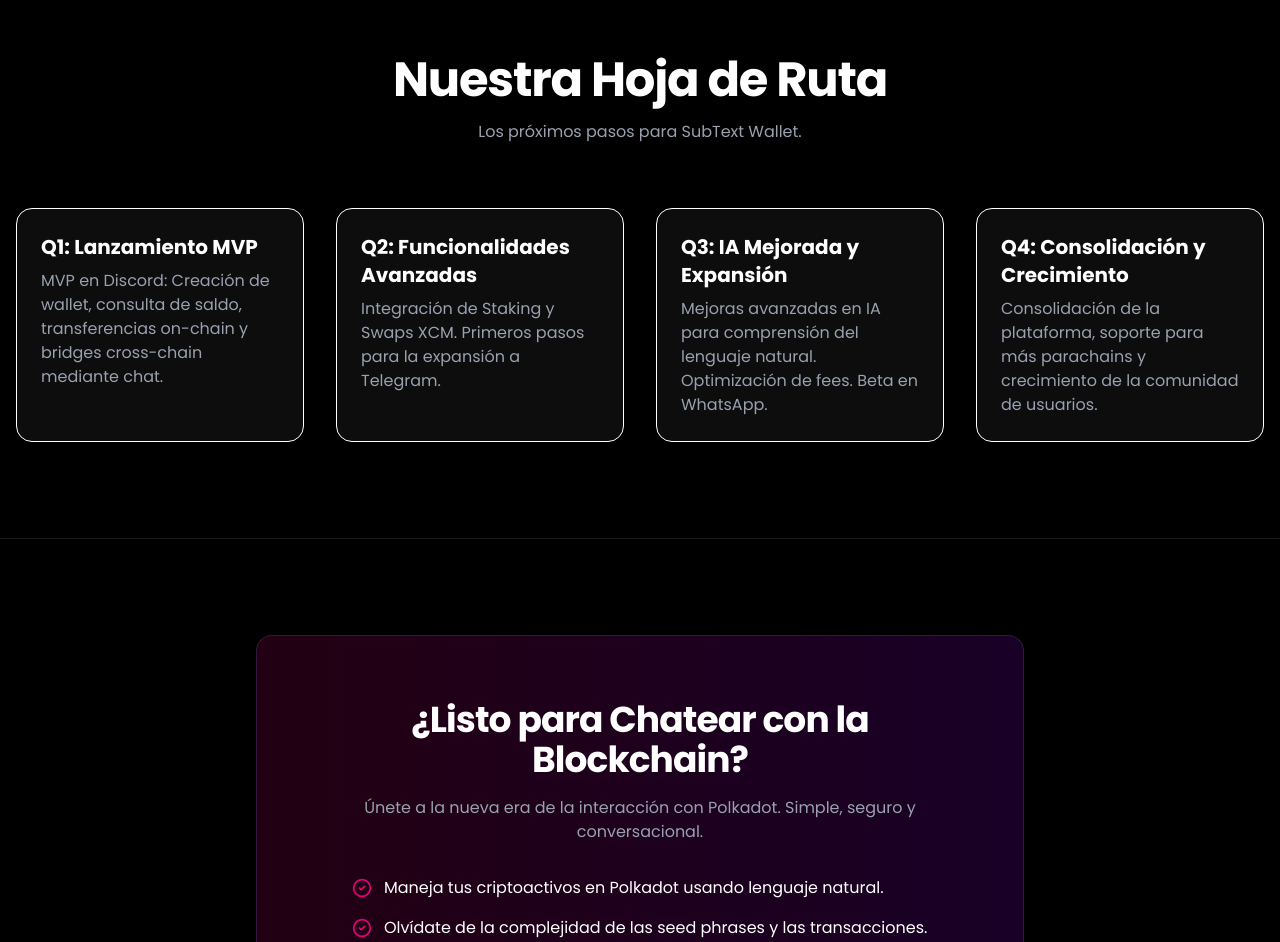
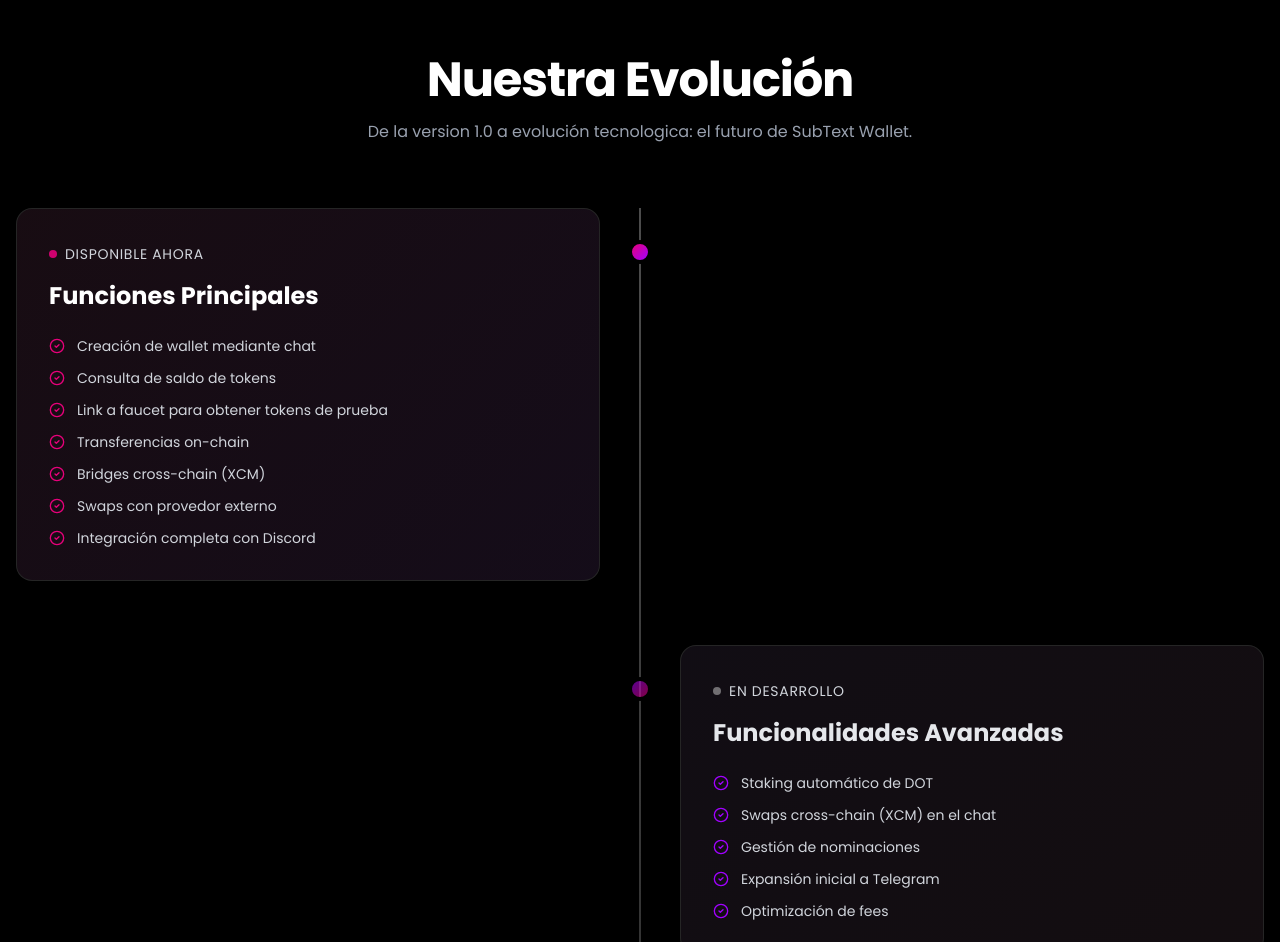
Before and after one commit to ivandda/subtext-wallet, a Next.js app: page / in a window 1280 px wide. Shown: the part 1340-2282 px from the top of the page. Built offline with nearby package versions, Linux system fonts and the light colour scheme.

Commit message:
feat: revamp roadmap section with detailed phases and features for improved clarity

```diff
--- a/app/page.tsx
+++ b/app/page.tsx
@@ -231,24 +231,63 @@
 function Roadmap() {
   const roadmapItems = [
     {
-      title: 'Q1: Lanzamiento MVP',
-      description: 'MVP en Discord: Creación de wallet, consulta de saldo, transferencias on-chain y bridges cross-chain mediante chat.',
-      color: brandWhite,
+      phase: 'Disponible Ahora',
+      title: 'Funciones Principales',
+      features: [
+        'Creación de wallet mediante chat',
+        'Consulta de saldo de tokens',
+        'Link a faucet para obtener tokens de prueba',
+        'Transferencias on-chain',
+        'Bridges cross-chain (XCM)',
+        'Swaps con provedor externo',
+        'Integración completa con Discord'
+      ],
+      status: 'current',
+      color: brandPink,
+      gradient: `linear-gradient(135deg, ${brandPink}, ${brandPurple})`,
     },
     {
-      title: 'Q2: Funcionalidades Avanzadas',
-      description: 'Integración de Staking y Swaps XCM. Primeros pasos para la expansión a Telegram.',
-      color: brandWhite,
+      phase: 'En Desarrollo',
+      title: 'Funcionalidades Avanzadas',
+      features: [
+        'Staking automático de DOT',
+        'Swaps cross-chain (XCM) en el chat',
+        'Gestión de nominaciones',
+        'Expansión inicial a Telegram',
+        'Optimización de fees'
+      ],
+      status: 'next',
+      color: brandPurple,
+      gradient: `linear-gradient(135deg, ${brandPurple}90, ${brandPink}90)`,
     },
     {
-      title: 'Q3: IA Mejorada y Expansión',
-      description: 'Mejoras avanzadas en IA para comprensión del lenguaje natural. Optimización de fees. Beta en WhatsApp.',
-      color: brandWhite,
+      phase: 'Próximamente',
+      title: 'IA Mejorada y Expansión',
+      features: [
+        'Comprensión avanzada de lenguaje natural',
+        'Predicción inteligente de intenciones',
+        'Beta en WhatsApp',
+        'Soporte para más parachains',
+        'Análisis de rendimiento de portfolios',
+        'Integracion con On-Ramp y Off-Ramp'
+      ],
+      status: 'next',
+      color: `${brandPink}80`,
+      gradient: `linear-gradient(135deg, ${brandPink}80, ${brandPurple}80)`,
     },
     {
-      title: 'Q4: Consolidación y Crecimiento',
-      description: 'Consolidación de la plataforma, soporte para más parachains y crecimiento de la comunidad de usuarios.',
-      color: brandWhite,
+      phase: 'Visión Futura',
+      title: 'Consolidación y Crecimiento',
+      features: [
+        'Plataforma multi-mensajería completa',
+        'Soporte para todo el ecosistema Polkadot',
+        'Herramientas DeFi avanzadas',
+        'Integración con dApps populares',
+        'Comunidad global de usuarios'
+      ],
+      status: 'future',
+      color: `${brandPurple}80`,
+      gradient: `linear-gradient(135deg, ${brandPurple}70, ${brandPink}70)`,
     },
   ];
 
@@ -256,25 +295,82 @@
     <section id='roadmap' className='border-t border-white/10 bg-black py-24'>
       <Container>
         <header className='mb-16 text-center'>
-          <h2 className='text-3xl font-bold tracking-tight sm:text-4xl md:text-5xl'>Nuestra Hoja de Ruta</h2>
-          <p className='mt-4 text-gray-400'>Los próximos pasos para SubText Wallet.</p>
+          <h2 className='text-3xl font-bold tracking-tight sm:text-4xl md:text-5xl'>Nuestra Evolución</h2>
+          <p className='mt-4 text-gray-400'>De la version 1.0 a evolución tecnologica: el futuro de SubText Wallet.</p>
         </header>
 
-        <div className='grid grid-cols-1 gap-8 sm:grid-cols-2 lg:grid-cols-3 xl:grid-cols-4'>
+        <div className='relative'>
+          {/* Timeline line */}
+          <div className='absolute left-1/2 top-0 h-full w-0.5 -translate-x-1/2 bg-gradient-to-b from-white/30 via-white/20 to-transparent hidden lg:block' />
+
+          <div className='space-y-12 lg:space-y-16'>
             {roadmapItems.map((item, i) => (
-            <motion.article
+              <motion.div
                 key={item.title}
-              initial={{ opacity: 0, y: 20 }}
+                initial={{ opacity: 0, y: 40 }}
                 whileInView={{ opacity: 1, y: 0 }}
                 viewport={{ once: true }}
-              transition={{ duration: 0.5, delay: i * 0.1 }}
-              className='group rounded-2xl border border-white/10 bg-white/5 p-6 backdrop-blur-sm transition-colors'
-              style={{ ['--tw-border-opacity' as any]: 0.5, borderColor: item.color }}
+                transition={{ duration: 0.6, delay: i * 0.2 }}
+                className={`relative flex flex-col lg:flex-row lg:items-center gap-8 ${
+                  i % 2 === 0 ? 'lg:flex-row' : 'lg:flex-row-reverse'
+                }`}
               >
-              <h3 className='mb-2 text-xl font-bold'>{item.title}</h3>
-              <p className='text-gray-400'>{item.description}</p>
-            </motion.article>
+                {/* Timeline dot */}
+                <div className='absolute left-1/2 top-8 -translate-x-1/2 h-6 w-6 rounded-full border-4 border-black hidden lg:block'
+                     style={{ background: item.gradient }} />
+
+                {/* Content card */}
+                <div className={`flex-1 ${i % 2 === 0 ? 'lg:pr-12' : 'lg:pl-12'}`}>
+                  <div className='relative overflow-hidden rounded-2xl border border-white/10 bg-white/5 p-8 backdrop-blur-sm group hover:border-white/20 transition-all duration-300'>
+                    {/* Background gradient */}
+                    <div
+                      className='absolute inset-0 opacity-5 group-hover:opacity-10 transition-opacity duration-300'
+                      style={{ background: item.gradient }}
+                    />
+
+                    <div className='relative'>
+                      {/* Phase badge */}
+                      <div className='inline-flex items-center gap-2 mb-4'>
+                        <span
+                          className={`inline-block h-2 w-2 rounded-full ${
+                            item.status === 'current' ? 'animate-pulse' : ''
+                          }`}
+                          style={{ background: item.status === 'current' ? brandPink : 'rgba(255,255,255,0.4)' }}
+                        />
+                        <span className='text-sm font-medium text-gray-300 uppercase tracking-wider'>
+                          {item.phase}
+                        </span>
+                      </div>
+
+                      <h3 className='text-2xl font-bold mb-6' style={{
+                        color: item.status === 'current' ? brandWhite : '#e5e7eb'
+                      }}>
+                        {item.title}
+                      </h3>
+
+                      {/* Features list */}
+                      <ul className='space-y-3'>
+                        {item.features.map((feature, idx) => (
+                          <li key={idx} className='flex items-center text-gray-300'>
+                            <CheckCircle2
+                              className='mr-3 h-4 w-4 flex-shrink-0'
+                              style={{
+                                color: item.color
+                              }}
+                            />
+                            <span className='text-sm'>{feature}</span>
+                          </li>
                         ))}
+                      </ul>
+                    </div>
+                  </div>
+                </div>
+
+                {/* Spacer for alternating layout */}
+                <div className='flex-1 hidden lg:block' />
+              </motion.div>
+            ))}
+          </div>
         </div>
       </Container>
     </section>
```
Lines whose indentation alone changed are shown as unchanged.
